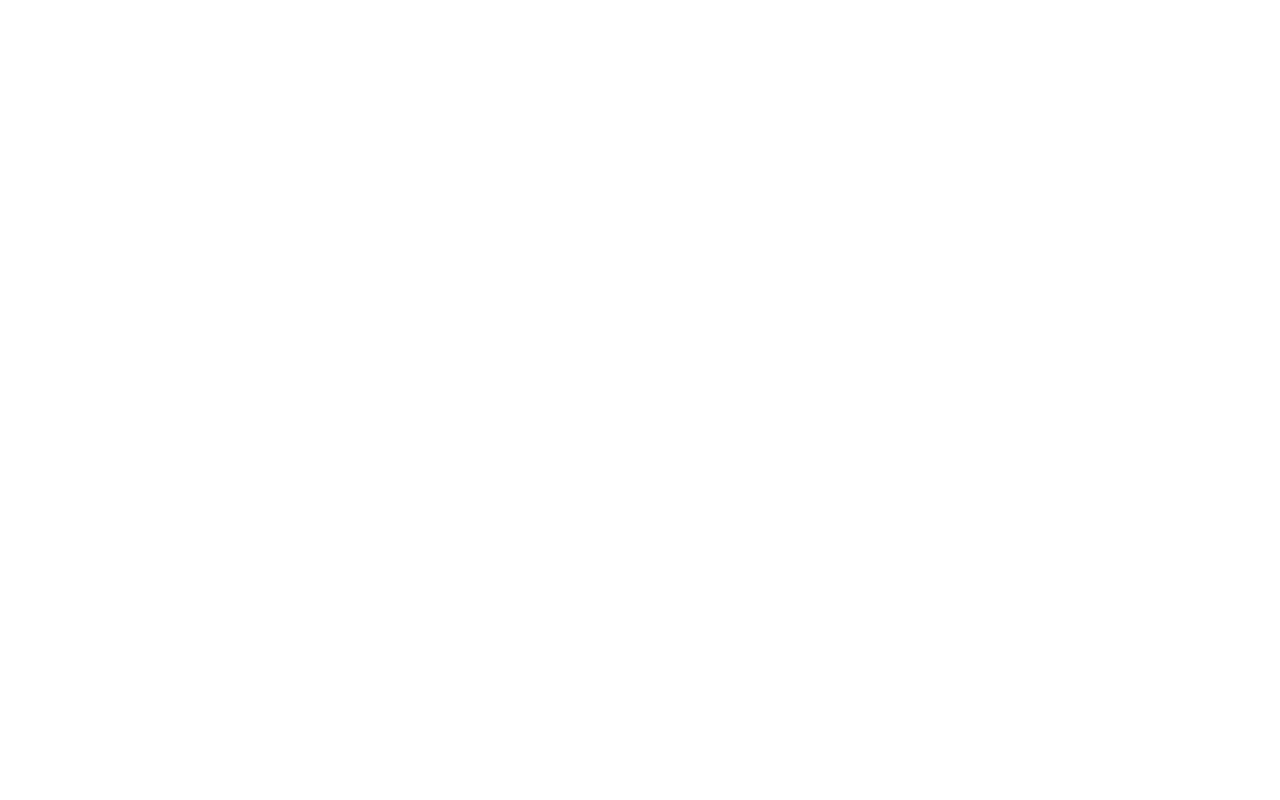
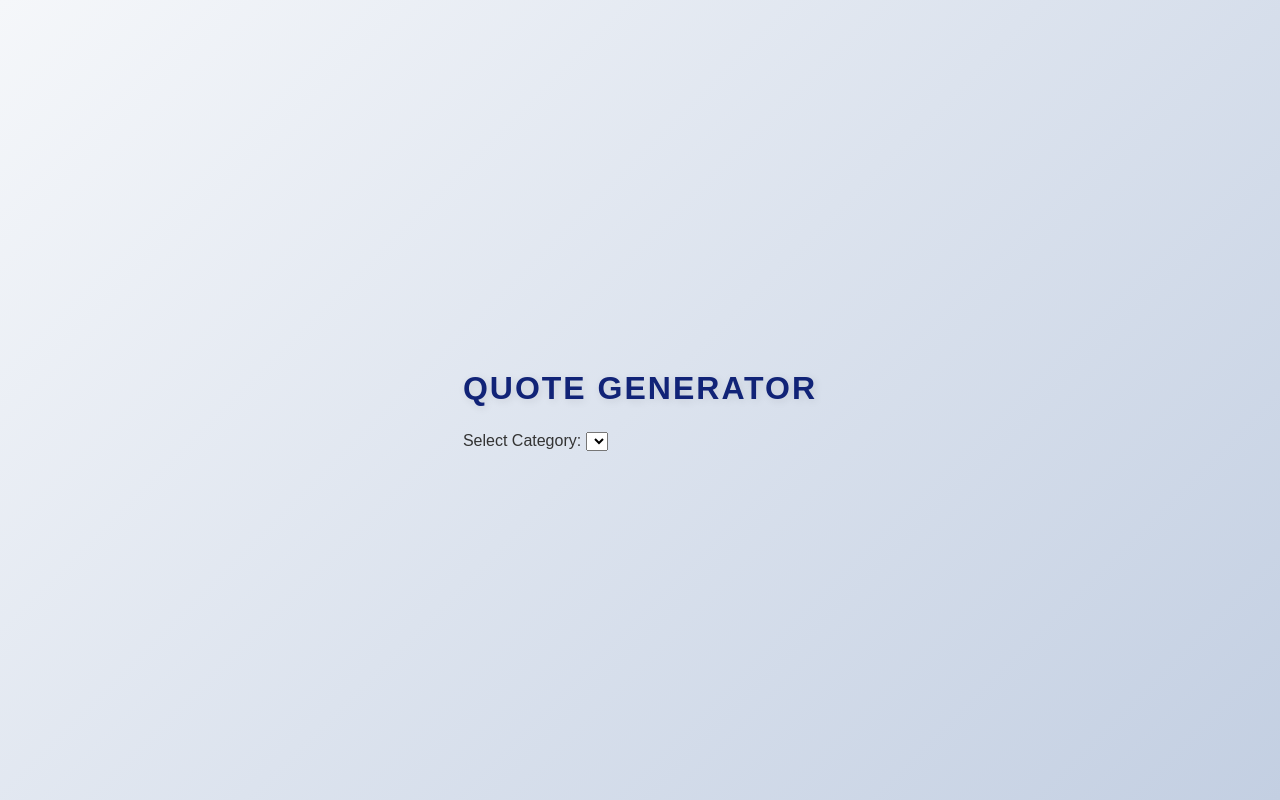
Before and after one commit to damanbatala2023/Quote-generator, a plain HTML site: page index.html in a window 1280 px wide. Drawn offline with Linux system fonts and the light colour scheme.

Commit message:
feat: implement category select ui

```diff
--- a/index.html
+++ b/index.html
@@ -7,6 +7,13 @@
     <link rel="stylesheet" href="style.css" />
   </head>
   <body>
+    <div class="contatiner">
+      <h1>Quote Generator</h1>
+
+      <label for="category">Select Category:</label>
+      <select id="category"></select>
+    </div>
+
     <script src="script.js"></script>
   </body>
 </html>
--- a/style.css
+++ b/style.css
@@ -0,0 +1,38 @@
+body {
+  font-family: "Poppins", sans-serif;
+  margin: 0;
+  padding: 0;
+  background: linear-gradient(135deg, #f5f7fa, #c3cfe2);
+  color: #333;
+  display: flex;
+  justify-content: center;
+  align-items: center;
+  height: 100vh;
+  transition: background-color 0.3s, color 0.3s;
+}
+
+.container {
+  width: 90%;
+  max-width: 600px;
+  margin: auto;
+  text-align: center;
+  background: #ffffff;
+  padding: 40px;
+  border-radius: 20px;
+  box-shadow: 0 12px 20px rgba(0, 0, 0, 0.15);
+  transform: scale(1);
+  transition: transform 0.3s ease;
+}
+.container:hover {
+  transform: scale(1.02);
+}
+
+h1 {
+  font-size: 32px;
+  font-weight: 800;
+  color: #112377;
+  margin-bottom: 25px;
+  letter-spacing: 2px;
+  text-transform: uppercase;
+  text-shadow: 2px 2px 8px rgba(0, 0, 0, 0.1);
+}
```
